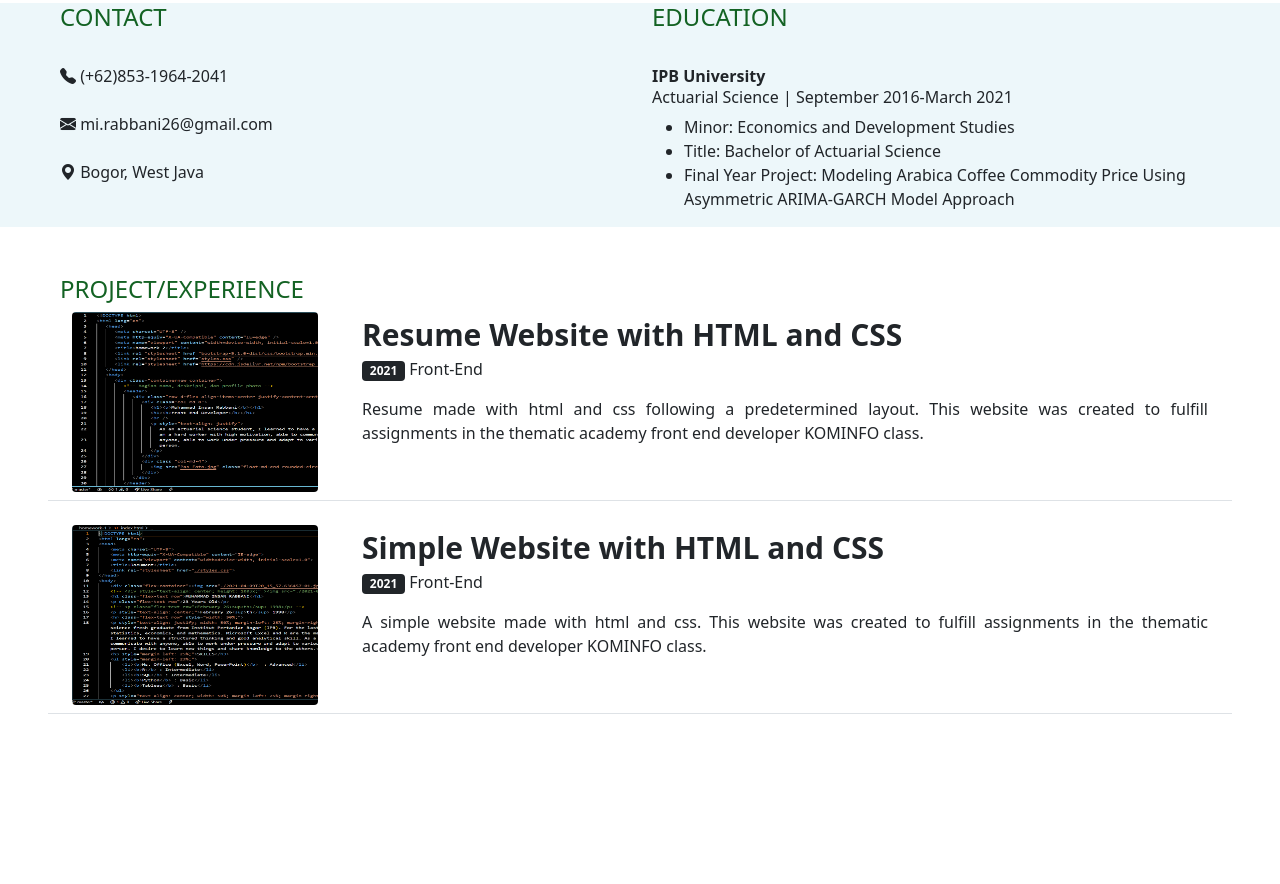
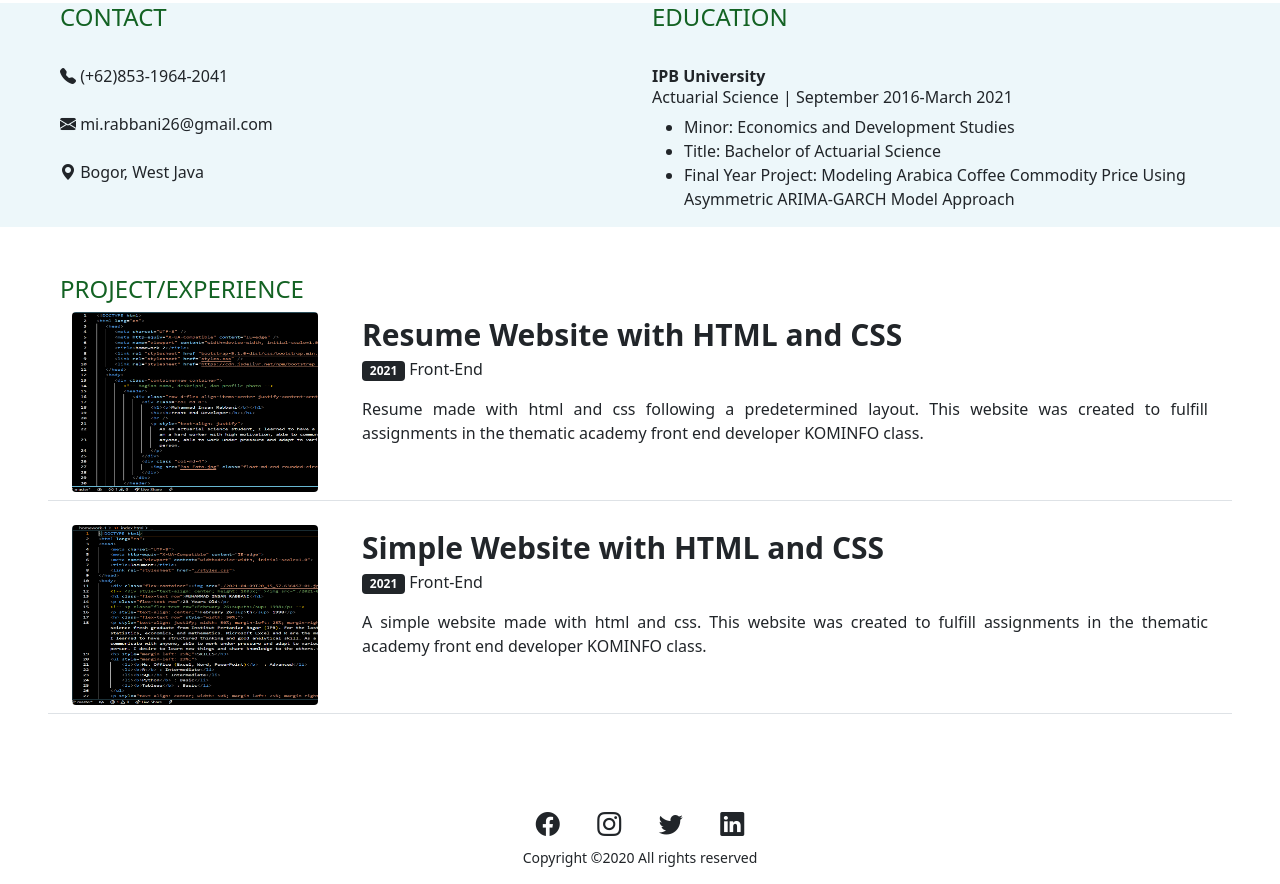
Before and after one commit to mirabbani26/belajar-git-thematic-academy, a plain HTML site: page homework-2/index.html in a window 1280 px wide. Shown: the part 341-1225 px from the top of the page. Before the commit the page ends 1103 px from the top, so only its background shows below. Drawn offline with nearby package versions, Linux system fonts and the light colour scheme.

Commit message:
week 3 & homework 2 (2)

```diff
--- a/homework-2/index.html
+++ b/homework-2/index.html
@@ -86,6 +86,12 @@
                </div>
             </div>
          </section>
+         <!-- Bagian icon -->
+         <footer>
+            <div class="row d-flex align-items-center justify-content-center pt-5">
+               <h4 class="d-flex justify-content-center align-items-center col-md-3"><i class="bi-facebook">&nbsp;&nbsp;&nbsp;&nbsp;&nbsp;&nbsp;</i> <i class="bi-instagram">&nbsp;&nbsp;&nbsp;&nbsp;&nbsp;&nbsp;</i> <i class="bi-twitter">&nbsp;&nbsp;&nbsp;&nbsp;&nbsp;&nbsp;</i> <i class="bi-linkedin"></i></h4>
+               <p class="d-flex justify-content-center align-items-center"><small>Copyright ©2020 All rights reserved</small></p>
+         </footer>
       </div>
       <script src="bootstrap-5.1.0-dist/js/bootstrap.bundle.min.js"></script>
    </body>
```
Also changed, not shown: 1 other file.
